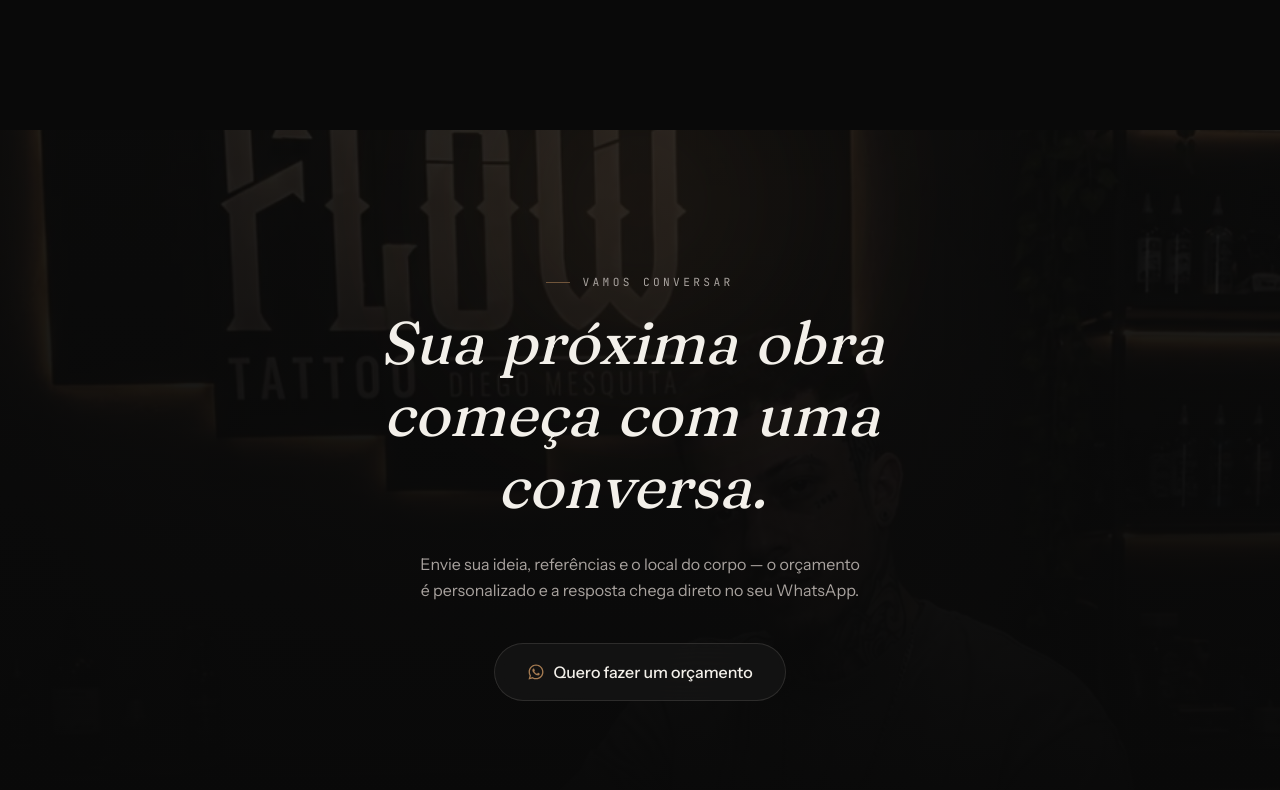
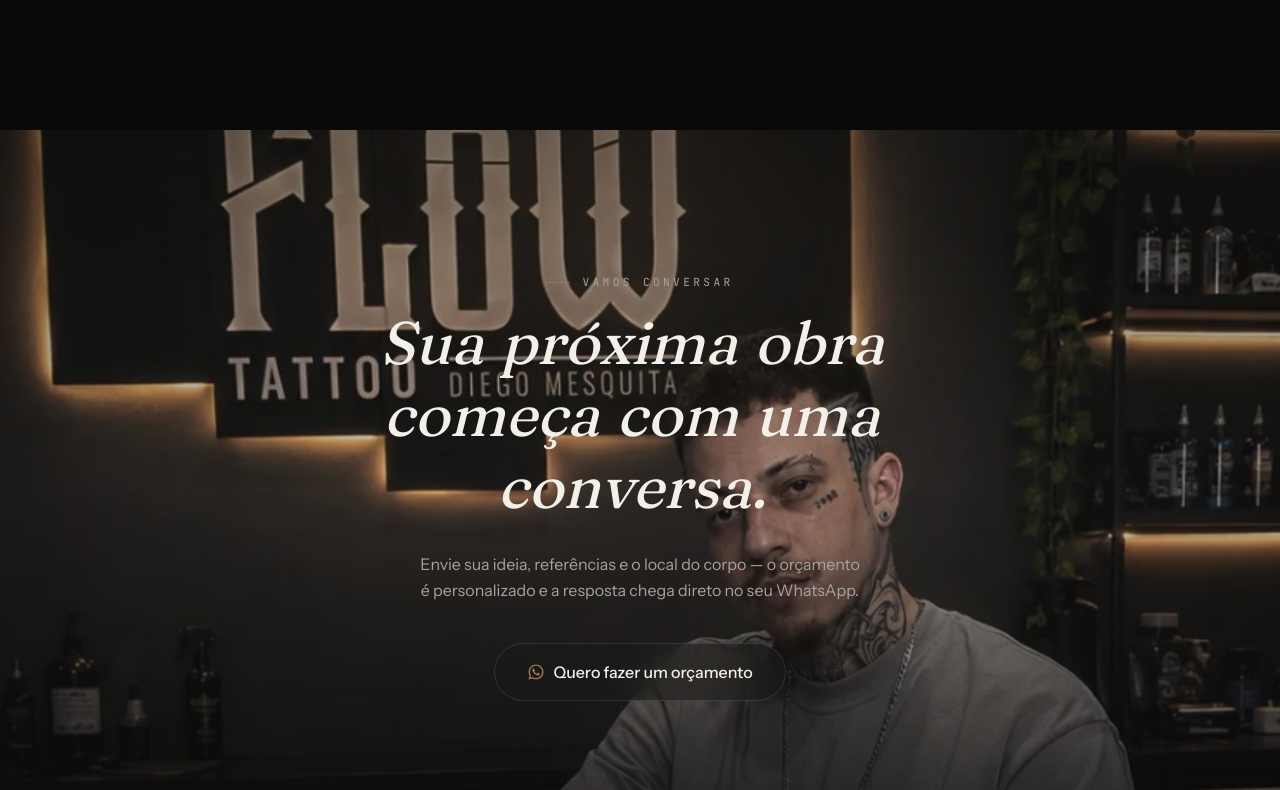
Before and after one commit to pedrolucascunha54-ctrl/diego-flow, a Next.js app: page / in a window 1280 px wide. Shown: the part 10268-11058 px from the top of the page. Built offline with nearby package versions, Linux system fonts and the light colour scheme.

Commit message:
Lighten the final CTA background overlay
The dark overlay was nearly hiding the studio photo entirely. Dropped
it to a mild wash plus edge-only gradient so Diego stays visible while
the text at top/bottom still has contrast.

```diff
--- a/src/components/sections/final-cta.tsx
+++ b/src/components/sections/final-cta.tsx
@@ -18,8 +18,8 @@
           sizes="100vw"
           className="object-cover object-[center_22%]"
         />
-        <div className="absolute inset-0 bg-background/75" />
-        <div className="absolute inset-0 bg-gradient-to-t from-background via-background/80 to-background/55" />
+        <div className="absolute inset-0 bg-background/20" />
+        <div className="absolute inset-0 bg-gradient-to-t from-background/75 via-transparent to-background/45" />
       </div>
 
       <div
```
